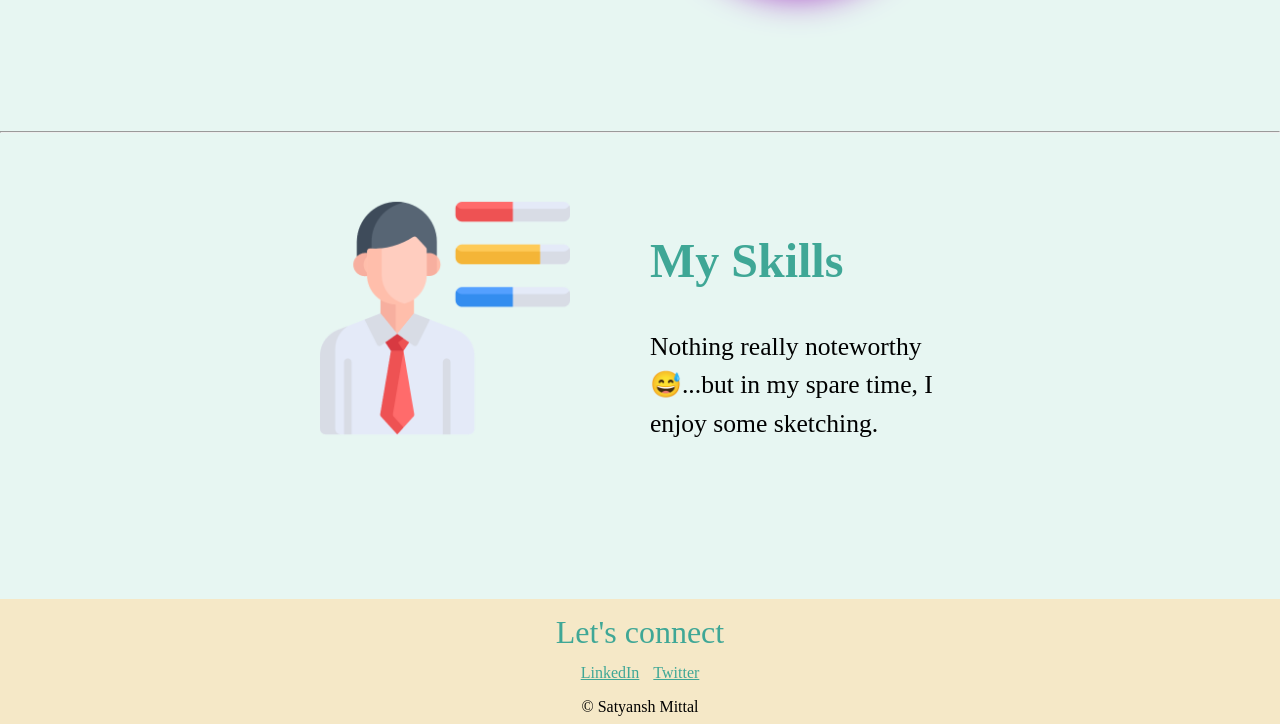
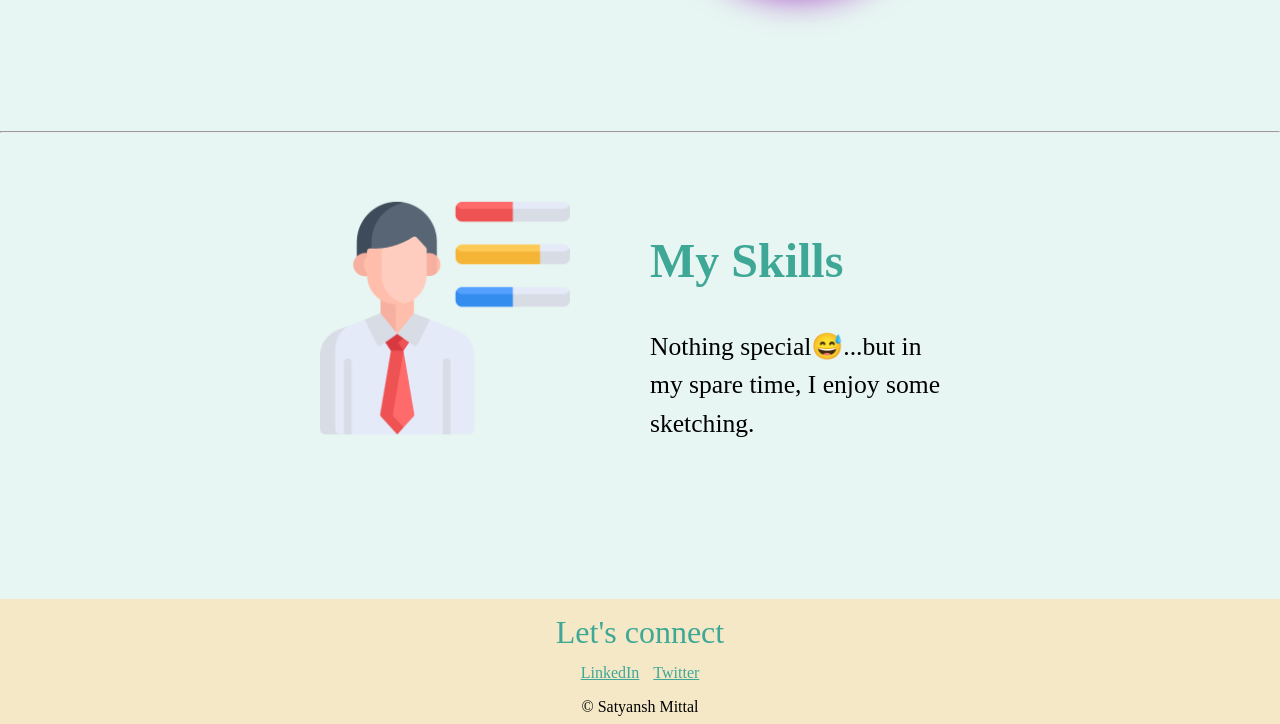
Before and after one commit to SatyanshMittal/My_Site, a plain HTML site: page index.html in a window 1280 px wide. Shown: the part 1095-1819 px from the top of the page. Drawn offline with Linux system fonts and the light colour scheme.

Commit message:
Update index.html

```diff
--- a/index.html
+++ b/index.html
@@ -34,7 +34,7 @@
     <div class="skill-row">
       <img  class="skill-img" src="Images/skills.png" alt="skill-icon">
       <h2 style="font-size: 3rem;"><b> My Skills</b></h2>
-      <p style="font-size: 1.6rem; line-height: 1.5;">Nothing really noteworthy😅...but in my spare time, I enjoy some sketching.</p>
+      <p style="font-size: 1.6rem; line-height: 1.5;">Nothing special😅...but in my spare time, I enjoy some sketching.</p>
     </div>
   </div>
 
```
